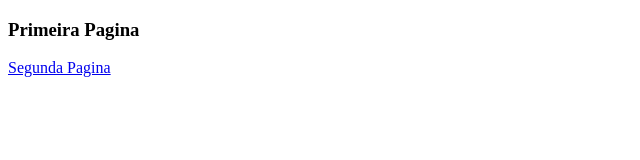
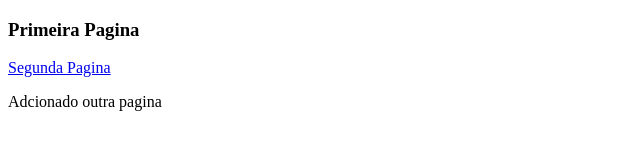
Before and after one commit to JSalesss/Aula_Git_TDS0033, a plain HTML site: page Index.HTML in a window 1280 px wide. Shown: the whole page, without its empty margins (0-640 px from the left). Drawn offline with Linux system fonts and the light colour scheme.

Commit message:
Adcionado um paragrafo

```diff
--- a/Index.HTML
+++ b/Index.HTML
@@ -10,6 +10,7 @@
 <body>
     <h3>Primeira Pagina</h3>
     <a href="Link.HTML">Segunda Pagina</a>
+    <p>Adcionado outra pagina</p>
 </body>
 
 </html>
```
